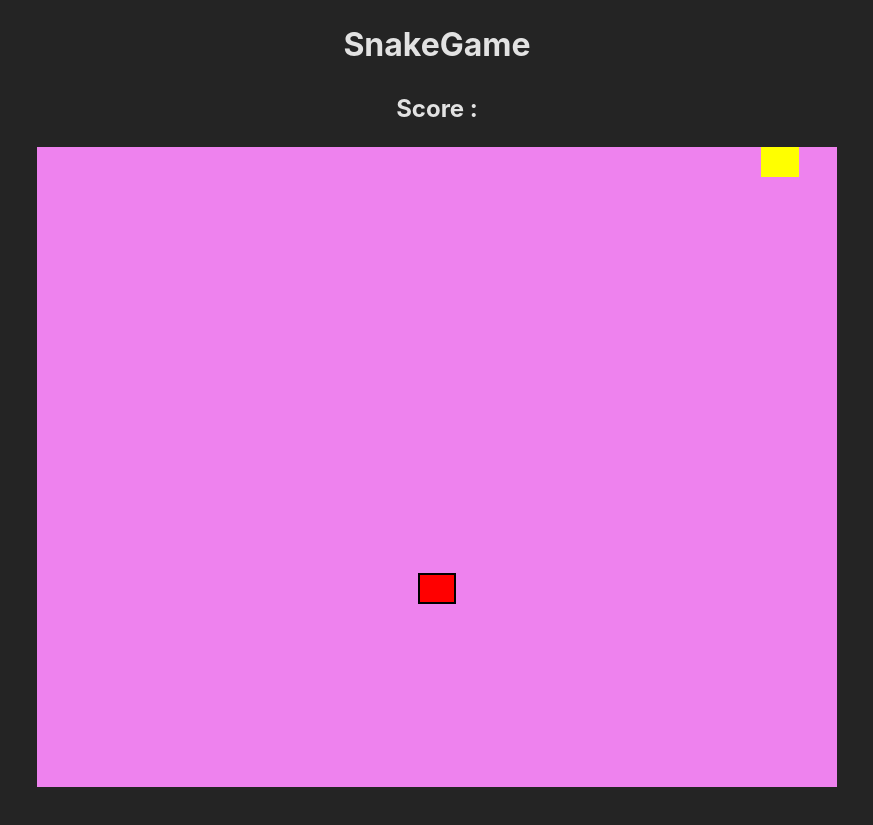
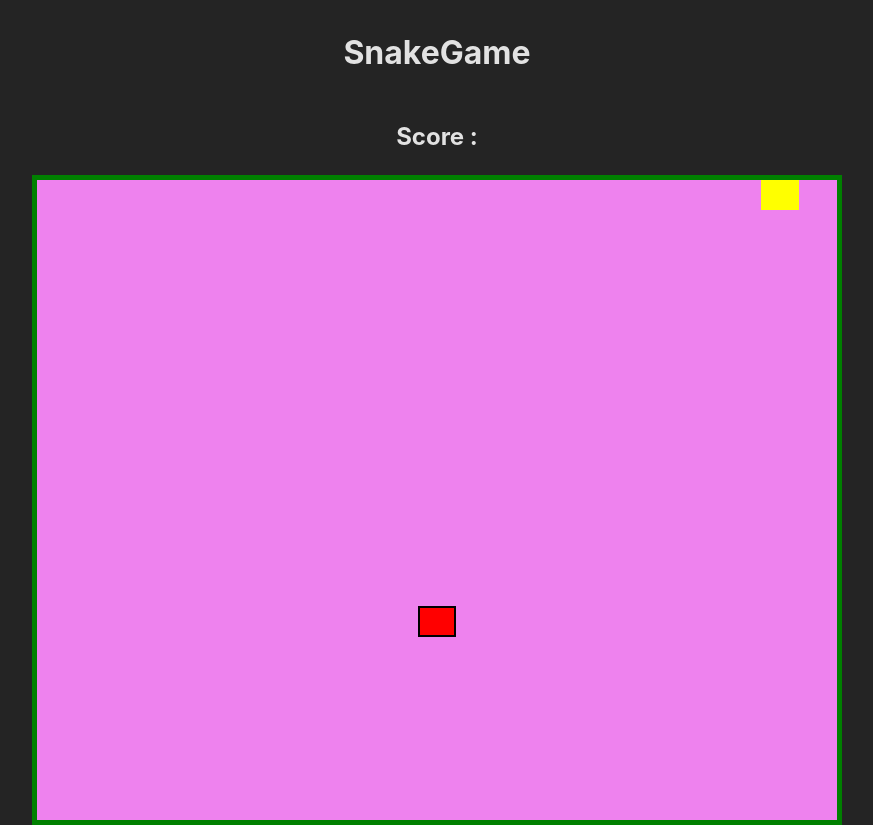
Before and after one commit to fsociety00d4t/snakeGame, a React (Vite) app: page / in a window 1280 px wide. Shown: the whole page, without its empty margins (203-1076 px from the left). Before the commit the page ends 800 px from the top, so only its background shows below. Built offline with nearby package versions, Linux system fonts and the light colour scheme.

Commit message:
Add GameOver UI

```diff
--- a/src/App.css
+++ b/src/App.css
@@ -6,6 +6,8 @@
   max-height: 100vh;
   width: 100vw;
   max-width: 100%;
+  display:flex;
+  flex-direction: column;
 }
 
 .gameBoard {
--- a/src/App.tsx
+++ b/src/App.tsx
@@ -4,15 +4,32 @@ import './App.css'
 import GameBoard from './components/GameBoard'
 function App() {
 
+  const [gameOver, setGameOver] = useState<Boolean>(false);
 
+  const changeGameOver = (bool:boolean) => {
+    setGameOver(bool);
+  }
   return (
     <>
         <h1>SnakeGame</h1>
         <h2>Score : </h2>
 
         <div className='gameBoard'>
-          <GameBoard />
+          <div className='container' style={{border:'5px solid green', position:'relative'}}>
+              <GameBoard changeGameOver={changeGameOver}/>
+              {gameOver &&
+            <div className='gameOver-container' style={{width:'50%', height:'50%',background:'black',borderRadius:'2%',position:'absolute',
+            left:'50%', top:'50%',transform:' translate(-50%, -50%)', display:'flex', flexDirection:'column', justifyContent:'center', alignContent:'center',}}>
+              {/* /transform: translate(-50%, -50%); */}
+                <h2>Game Over</h2>
+                <button style={{border:'none', background:'none', color:'white', fontSize:'1.3em'}}>
+                  Restart</button>
+            </div>
+            }
+          </div>
         </div>
+
+
     </>
   )
 }
--- a/src/components/GameBoard.tsx
+++ b/src/components/GameBoard.tsx
@@ -1,7 +1,12 @@
 import React, {useRef, useEffect, useState} from 'react';
 import Player from './Player';
 import Food from './Food';
-function gameBoard() {
+
+interface ParentProps {
+    changeGameOver: (bool: boolean) => void;
+}
+//const Player: React.FC<PlayerProps> = ({ parentRef, isGameOver,isFoodEaten, foodEaten}) => {
+const GameBoard: React.FC<ParentProps> = ({changeGameOver}) => {
     const parentRef = useRef<HTMLDivElement | null>(null);
     const foodRef = useRef<HTMLDivElement | null>(null);
     const gridColumns = 21;
@@ -30,6 +35,7 @@ function gameBoard() {
        const isOutOfBounds =(currentPosition.x > gridColumns || currentPosition.x <= 0) || (currentPosition.y > gridRows || currentPosition.y <= 0);
 
      //  console.log (isCollision, isOutOfBounds)
+       if (isOutOfBounds || isCollision) changeGameOver(true);
        return isOutOfBounds || isCollision;
     }
 
@@ -56,6 +62,7 @@ function gameBoard() {
 
     return(
         <>
+
         <div
         ref={parentRef} // Pass this ref to the child
         className="board" style={{position:'relative', width: '100vmin', gridTemplateColumns: 'repeat(21, 1fr)',gridTemplateRows: 'repeat(21, 1fr)',height: '80vmin'}}>
@@ -70,12 +77,12 @@ function gameBoard() {
     )
 }
 
-export default gameBoard;
+export default GameBoard;
 
 /*
 TODO:
-1. Add GameOver
-2. Add Score
-3. Add Levels selection
+1. Add score
+2. Add Restart
+3. Add poison
 4. Add style
 */
```
